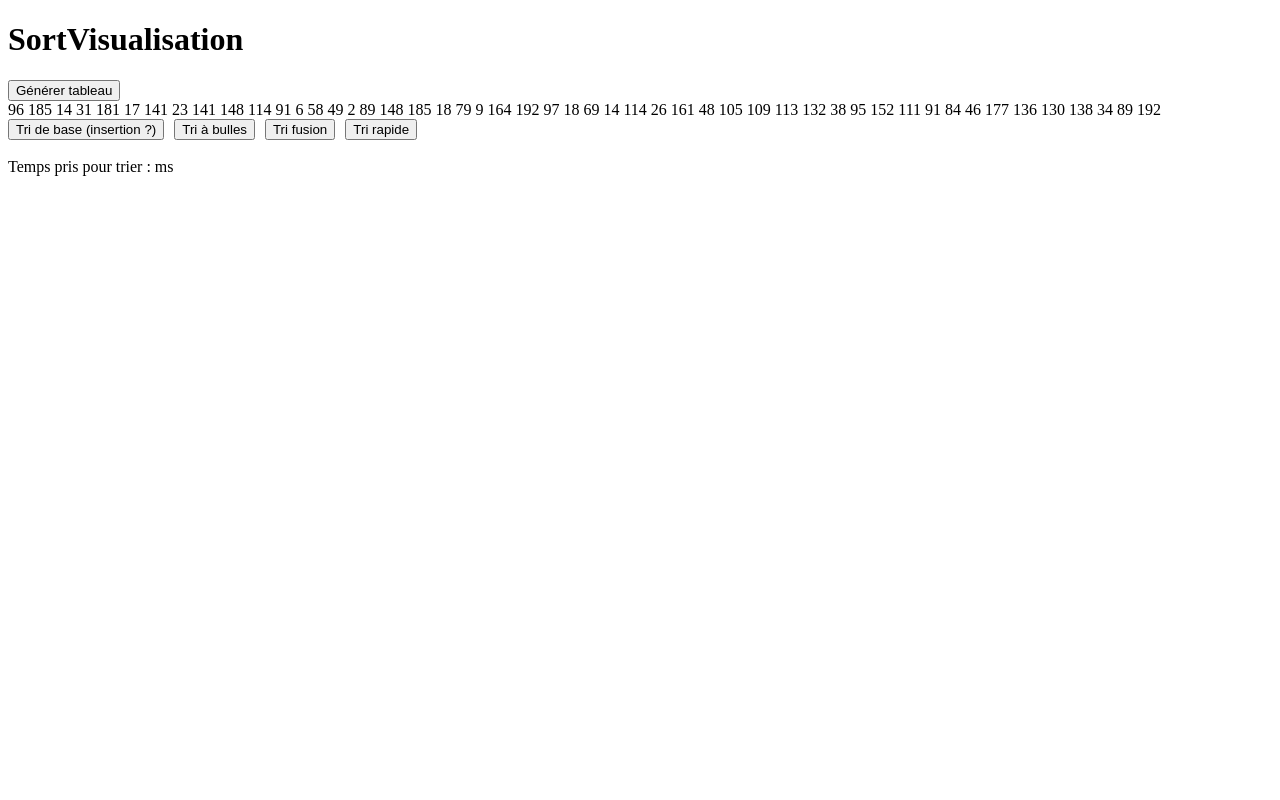
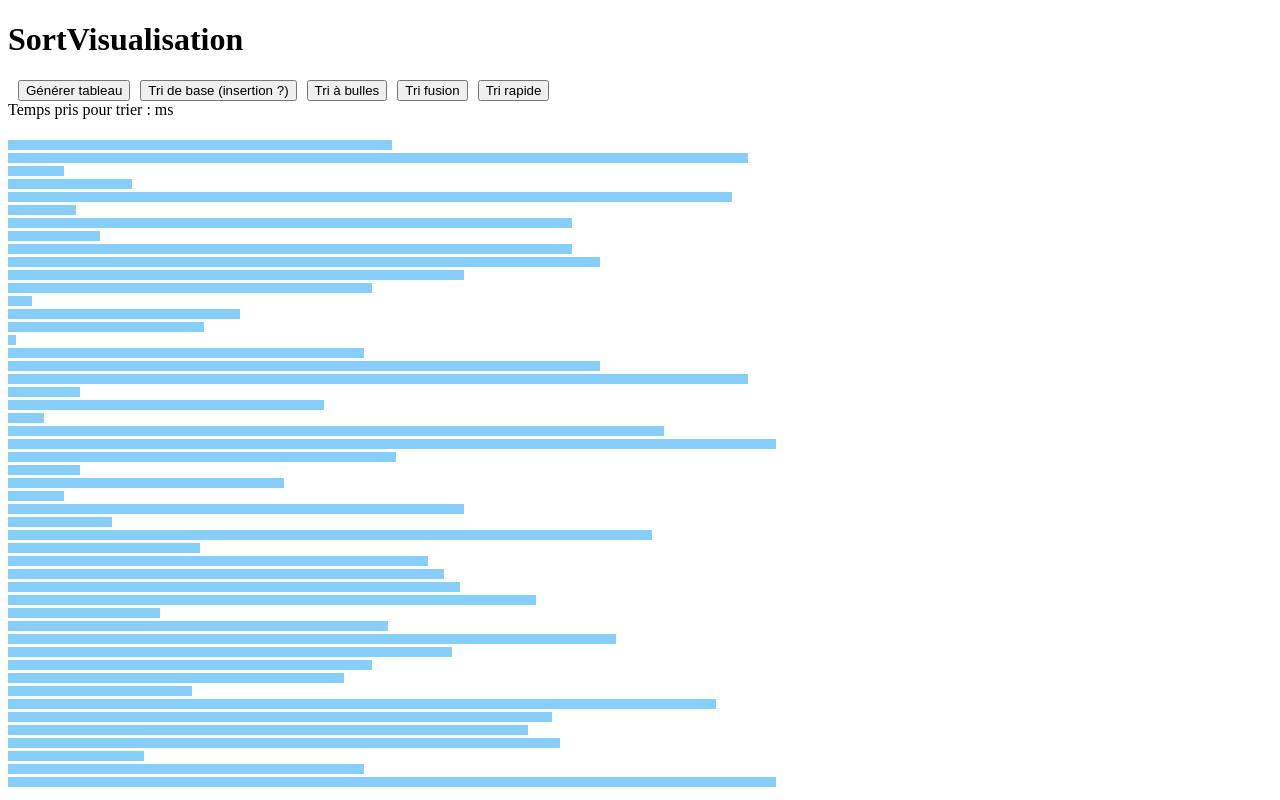
Before and after one commit to lucas-gambert/SortVisualisation, an Angular app: page / in a window 1280 px wide. Built offline with nearby package versions, Linux system fonts and the light colour scheme.

Commit message:
visual effects

```diff
--- a/src/app/components/show-tab/show-tab.component.css
+++ b/src/app/components/show-tab/show-tab.component.css
@@ -0,0 +1,5 @@
+.rectangle {
+    width  : 20px;
+    height : 10px;
+    background : lightskyblue;
+  }
--- a/src/app/components/show-tab/show-tab.component.html
+++ b/src/app/components/show-tab/show-tab.component.html
@@ -1,13 +1,15 @@
 <div>
-    <button (click)="this.initTab()">Générer tableau</button><br />
-    <span *ngFor="let v of tab">
-        {{v}}
-    </span><br />
-    <div>
-        <button (click)="this.sort(tab)">Tri de base (insertion ?)</button>
-        <button style="margin-left: 10px;" (click)="this.sortBubble(tab)">Tri à bulles</button>
-        <button style="margin-left: 10px;" (click)="this.callSortFusion(tab)">Tri fusion</button>
-        <button style="margin-left: 10px;" (click)="this.callSortQuick(tab)">Tri rapide</button>
-    </div><br />
+    <button style="margin-left: 10px;" (click)="this.initTab()">Générer tableau</button>
+    <button style="margin-left: 10px;" (click)="this.sort(tab)">Tri de base (insertion ?)</button>
+    <button style="margin-left: 10px;" (click)="this.sortBubble(tab)">Tri à bulles</button>
+    <button style="margin-left: 10px;" (click)="this.callSortFusion(tab)">Tri fusion</button>
+    <button style="margin-left: 10px;" (click)="this.callSortQuick(tab)">Tri rapide</button>
+    <br />
     <span>Temps pris pour trier : {{time}} ms</span>
 </div>
+<br />
+<div>
+    <span *ngFor="let v of tab">
+        <div class="rectangle" style="margin-top: 3px;" [ngStyle]="{'width.px': v*4}"></div>
+    </span>
+</div>
--- a/src/app/components/show-tab/show-tab.component.ts
+++ b/src/app/components/show-tab/show-tab.component.ts
@@ -1,7 +1,6 @@
 import { Component, OnInit } from '@angular/core';
 import { tab } from './../../models/tab'
-import { BrowserModule } from '@angular/platform-browser'
-
+import { CommonModule } from '@angular/common';
 @Component({
   selector: 'app-show-tab',
   templateUrl: './show-tab.component.html',
@@ -36,7 +35,6 @@ export class ShowTabComponent implements OnInit {
   //Mon propre algo de tri basique pour comparer (par insertion ?)
   async sort(tab) {
     let start = performance.now();
-    console.log(start);
     let smallest;
     for (let i = 0; i < tab.length; i++) {
       smallest = tab[i];
@@ -54,14 +52,12 @@ export class ShowTabComponent implements OnInit {
     }
     this.tab = tab;
     let end = performance.now();
-    console.log(end);
     this.time = end - start;
   }
 
   //Algorithme de tri à bulles
   async sortBubble(tab) {
     let start = performance.now();
-    console.log(start);
 
     let isSwapped
     do {
@@ -78,7 +74,6 @@ export class ShowTabComponent implements OnInit {
     } while (isSwapped);
 
     let end = performance.now();
-    console.log(end);
     this.time = end - start;
   }
 
@@ -130,6 +125,7 @@ export class ShowTabComponent implements OnInit {
 
     for (let i = 1; i < tab.length; i++) {
       //await this.sleep(1);
+      setTimeout(function () { }, 100000);
       if (tab[i] > pivot) {
         greaterArray.push(tab[i]);
       } else {
@@ -143,25 +139,22 @@ export class ShowTabComponent implements OnInit {
   //Appel de l'algo de fusion pour chrono à cause de la récursivité
   public callSortFusion(tab) {
     let start = performance.now();
-    console.log(start);
 
     this.sortFusion(tab);
 
     let end = performance.now();
-    console.log(end);
     this.time = end - start;
   }
 
   //Appel de l'algo de rapide pour chrono à cause de la récursivité
   public callSortQuick(tab) {
     let start = performance.now();
-    console.log(start);
 
     this.tab = this.sortQuick(tab);
 
     let end = performance.now();
-    console.log(end);
     this.time = end - start;
   }
 
+
 }
```
